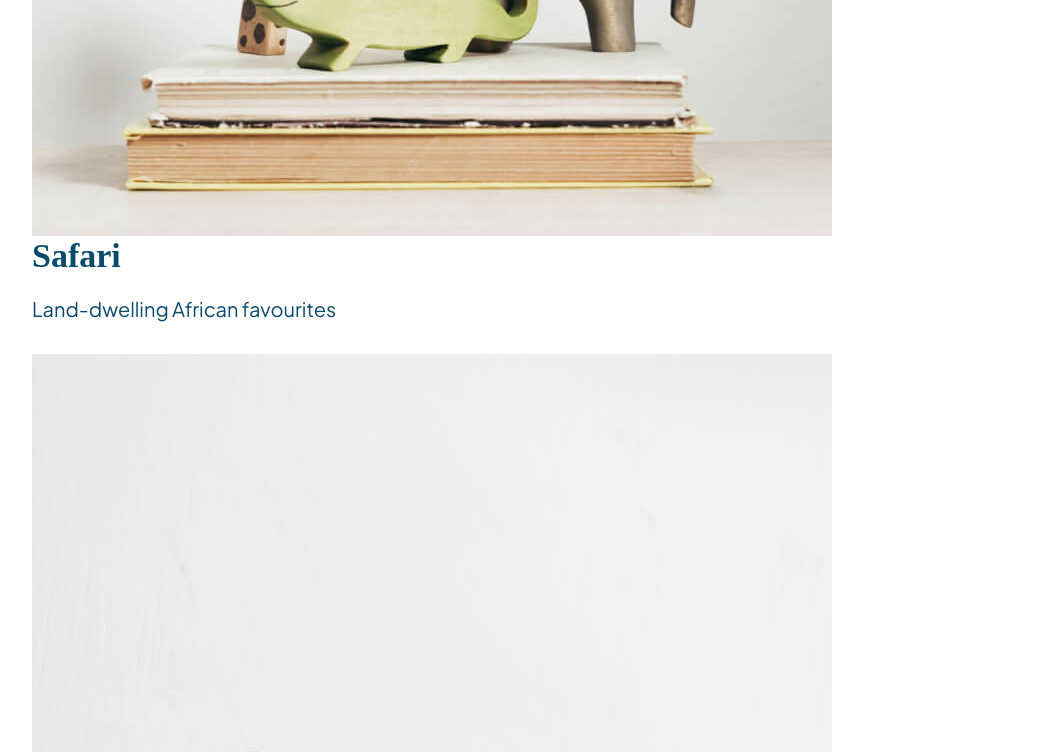
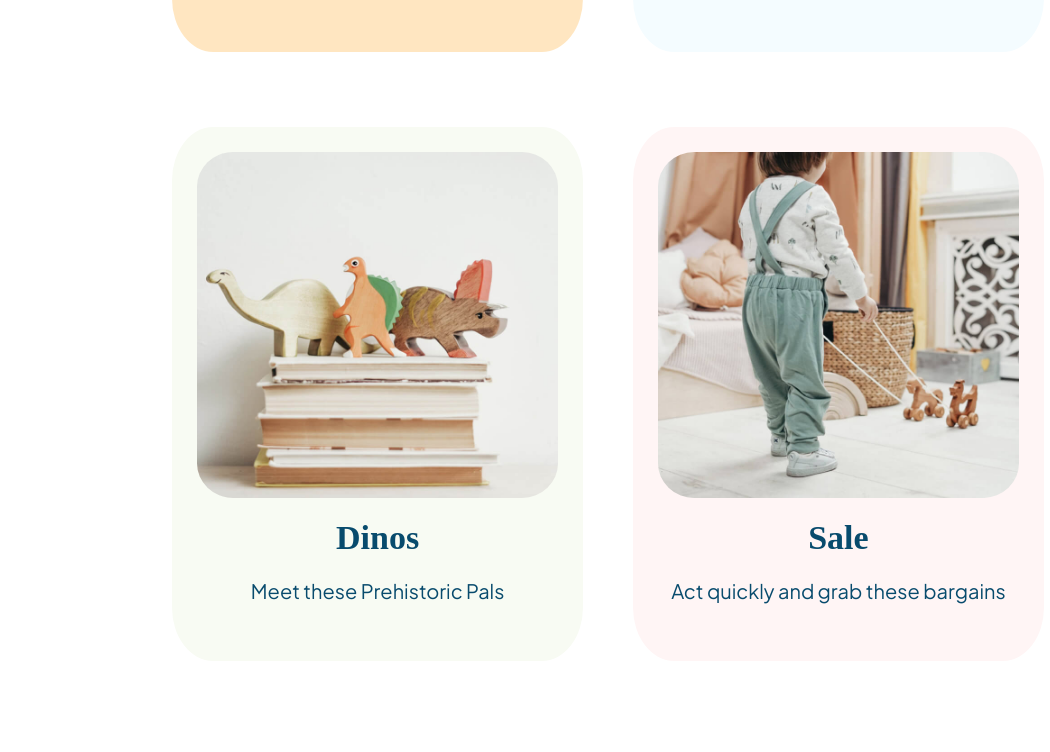
Before and after one commit to JoeLof/ecommerce, a plain HTML site: page index.html in a window 1280 px wide. Shown: the part 1590-2342 px from the top of the page, without its empty margins (32-1082 px from the left). Drawn offline with Linux system fonts and the light colour scheme; files whose address does not match are found by name; a web font is replaced by a local one.

Commit message:
homepage gallery desktop styles

```diff
--- /dev/null
+++ b/styles/sass/partials/_sections.scss
@@ -0,0 +1,40 @@
+.categories {
+    margin-bottom: 90px;
+}
+
+.categoryGallery {
+    display: flex;
+    justify-content: center;
+    flex-wrap: wrap;
+    text-align: center;
+    width: 100%;
+
+    .items {
+        width: 40%;
+
+        a {
+            border-radius: 10%;
+            padding: 25px;
+            margin: 50px 25px 25px;
+            display: flex;
+            flex-direction: column;
+            align-items: center;
+
+            img {
+                border-radius: 10%;
+                width: 100%;
+                margin-bottom: 20px;
+            }
+
+            transition: 0.2s ease;
+
+            &:hover { transform: scale(0.95); }
+            &:focus { transform: scale(0.95); }
+        }
+    }
+
+    .item1 a { background-color: rgba($quinary, 0.6); }
+    .item2 a { background-color: $secondary; }
+    .item3 a { background-color: $tertiary; }
+    .item4 a { background-color: $quaternary; }
+}
--- a/styles/sass/styles.scss
+++ b/styles/sass/styles.scss
@@ -23,3 +23,4 @@
 @import "./partials/nav";
 @import "./partials/footer";
 @import "./partials/header";
+@import "./partials/sections";
```
Also changed, not shown: styles/styles.css.
